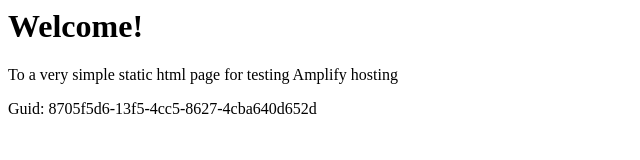
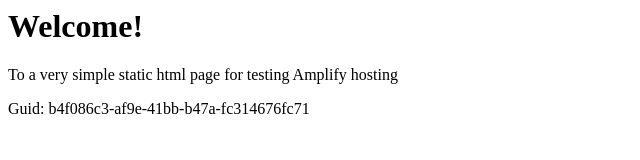
Before and after one commit to aws-aemilia-fra/Github-PR-Commit-Integration-Test-DoNotTouch-GitHubWebhookPushCanaryTest-v1-preprod-eu-central-1, a website: page src/index.html in a window 1280 px wide. Shown: the full height of the page, 0-640 px from the left. Drawn offline with Linux system fonts and the light colour scheme.

Commit message:
commit from integ tests

```diff
--- a/src/index.html
+++ b/src/index.html
@@ -12,6 +12,6 @@
 <body>
     <h1>Welcome!</h1>
     <p>To a very simple static html page for testing Amplify hosting</p>
-    <p>Guid: 8705f5d6-13f5-4cc5-8627-4cba640d652d</p></body>
+    <p>Guid: b4f086c3-af9e-41bb-b47a-fc314676fc71</p></body>
 
 </html>
```
